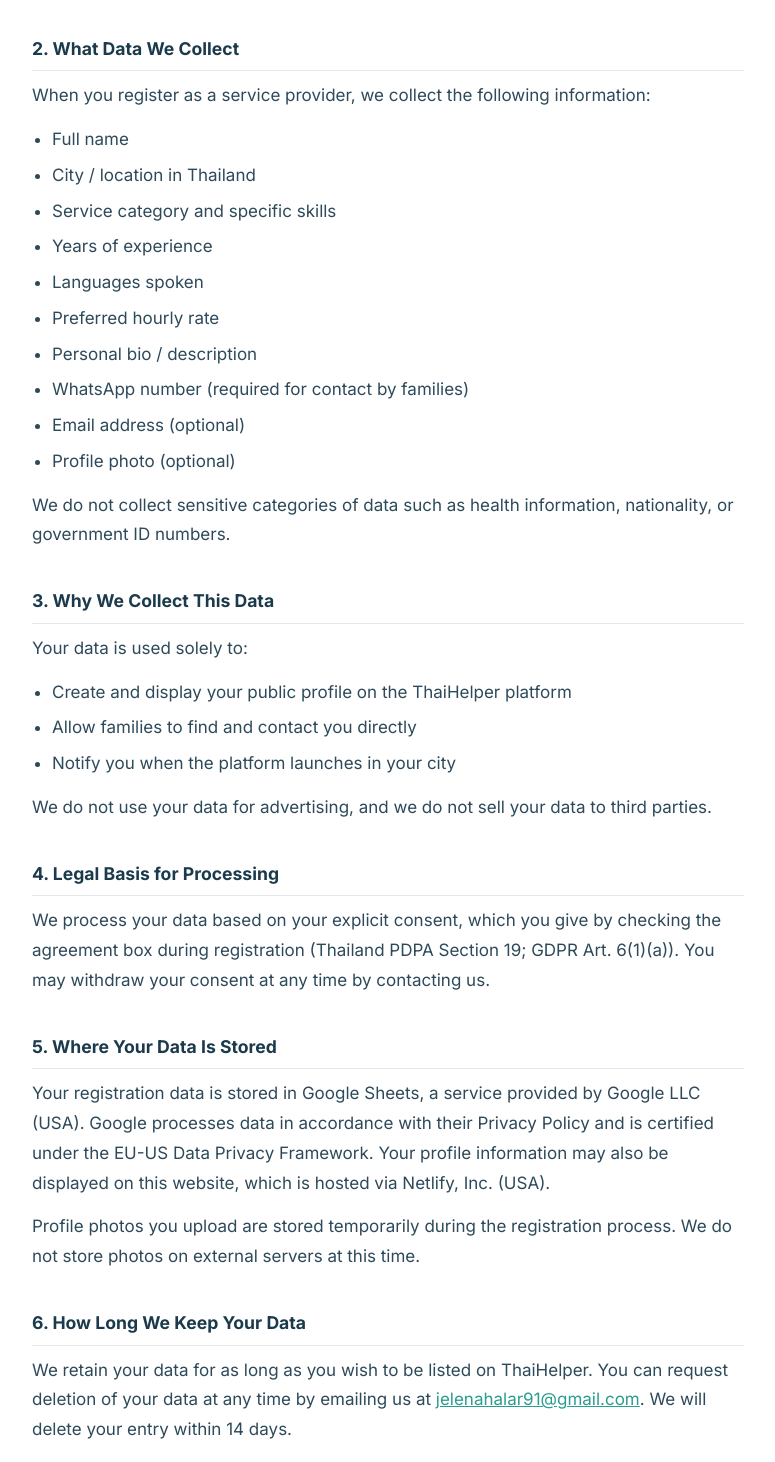
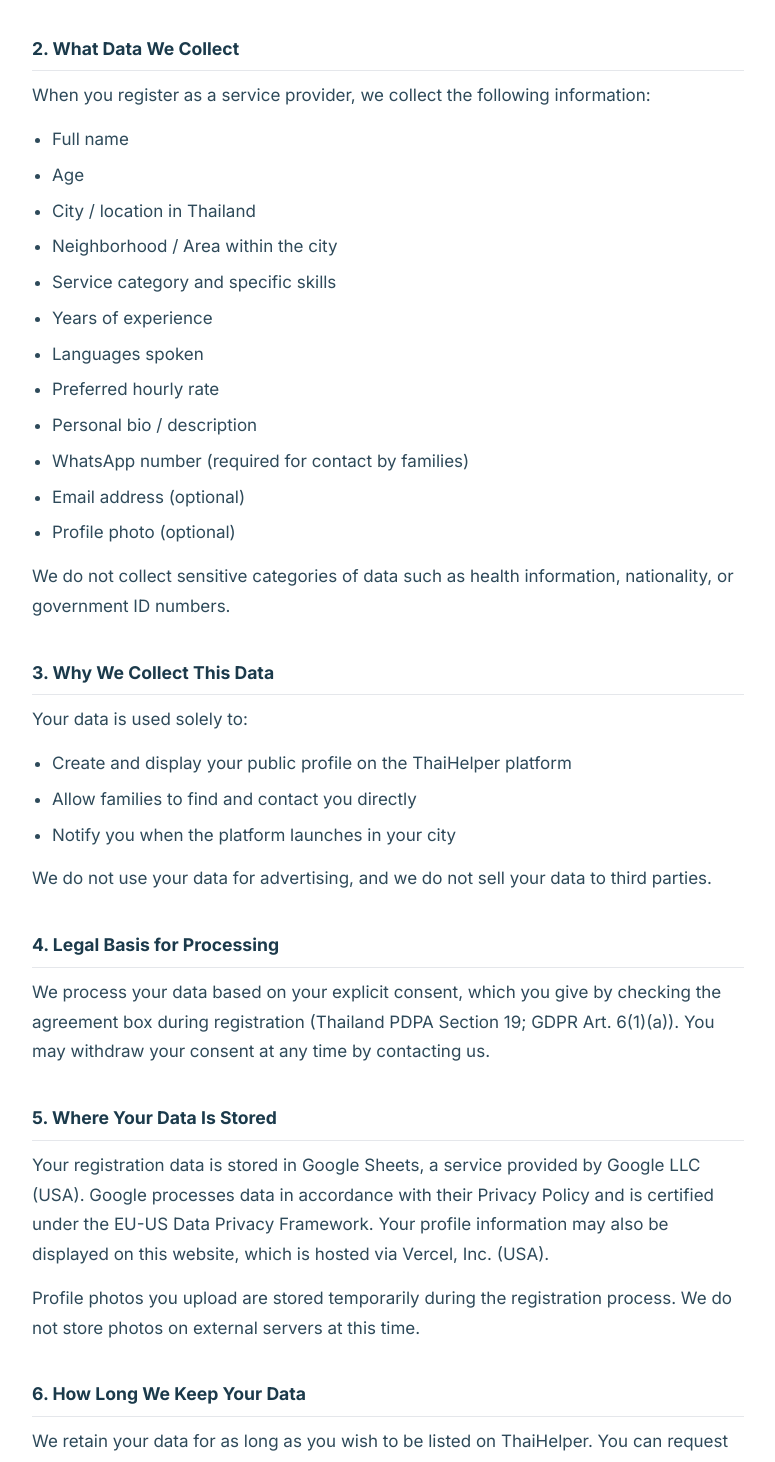
Before and after one commit to jelenahalar91-bot/thaihelper, a Next.js app: page /privacy in a window 1280 px wide. Shown: the part 480-1942 px from the top of the page, without its empty margins (252-1027 px from the left). Built offline with nearby package versions, Linux system fonts and the light colour scheme.

Commit message:
Privacy: fix Netlify → Vercel, add Age + Area to data list

```diff
--- a/pages/privacy.js
+++ b/pages/privacy.js
@@ -84,7 +84,9 @@ function PrivacyEN() {
       <p>When you register as a service provider, we collect the following information:</p>
       <ul>
         <li>Full name</li>
+        <li>Age</li>
         <li>City / location in Thailand</li>
+        <li>Neighborhood / Area within the city</li>
         <li>Service category and specific skills</li>
         <li>Years of experience</li>
         <li>Languages spoken</li>
@@ -112,7 +114,7 @@ function PrivacyEN() {
 
       <h2>5. Where Your Data Is Stored</h2>
       <p>
-        Your registration data is stored in Google Sheets, a service provided by Google LLC (USA). Google processes data in accordance with their Privacy Policy and is certified under the EU-US Data Privacy Framework. Your profile information may also be displayed on this website, which is hosted via Netlify, Inc. (USA).
+        Your registration data is stored in Google Sheets, a service provided by Google LLC (USA). Google processes data in accordance with their Privacy Policy and is certified under the EU-US Data Privacy Framework. Your profile information may also be displayed on this website, which is hosted via Vercel, Inc. (USA).
       </p>
       <p>
         Profile photos you upload are stored temporarily during the registration process. We do not store photos on external servers at this time.
```
